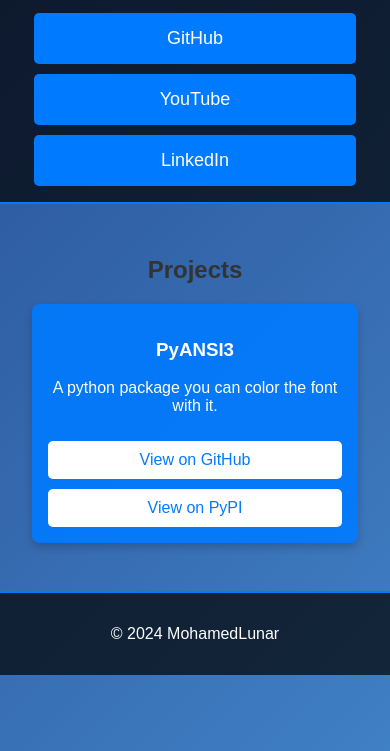
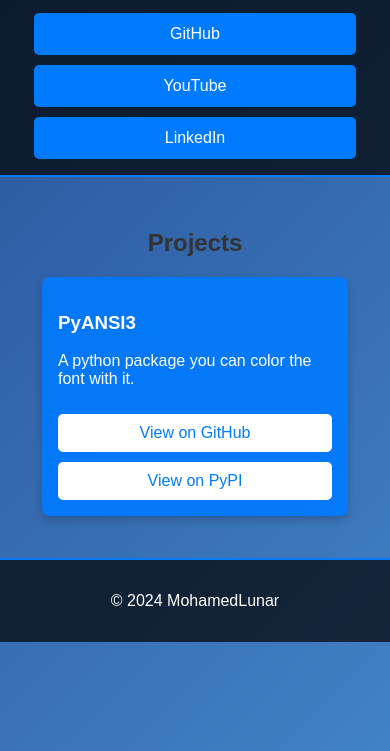
Before and after one commit to MohamedLunar/mohamedlunar.github.io, a plain HTML site: page index.html in a window 390 px wide. Shown: the part 93-844 px from the top of the page. Drawn offline with Linux system fonts and the light colour scheme.

Commit message:
Update index

```diff
--- a/index.html
+++ b/index.html
@@ -68,6 +68,7 @@
             border-radius: 8px;
             box-shadow: 0 4px 8px rgba(0, 0, 0, 0.2);
             max-width: 400px;
+            text-align: left;
         }
 
         .project-button {
@@ -120,6 +121,24 @@
 
             .nav-button {
                 width: auto;
+                padding: 15px 20px;
+                font-size: 20px;
+            }
+
+            .card {
+                max-width: 600px; /* Increased card width for larger screens */
+            }
+        }
+
+        @media (max-width: 480px) {
+            .nav-button {
+                font-size: 16px; /* Adjust font size for mobile */
+                padding: 12px;
+            }
+
+            .card {
+                max-width: 100%; /* Full-width cards on small screens */
+                margin: 10px;
             }
         }
     </style>
@@ -141,7 +160,6 @@
                 <p>A python package you can color the font with it.</p>
                 <button class="project-button" onclick="openLink('https://github.com/mohamedlunar/pyansi3')">View on GitHub</button>
                 <button class="project-button" onclick="openLink('https://pypi.org/project/py-ansi3')">View on PyPI</button>
-            </div>
             </div>
         </section>
     </main>
```
